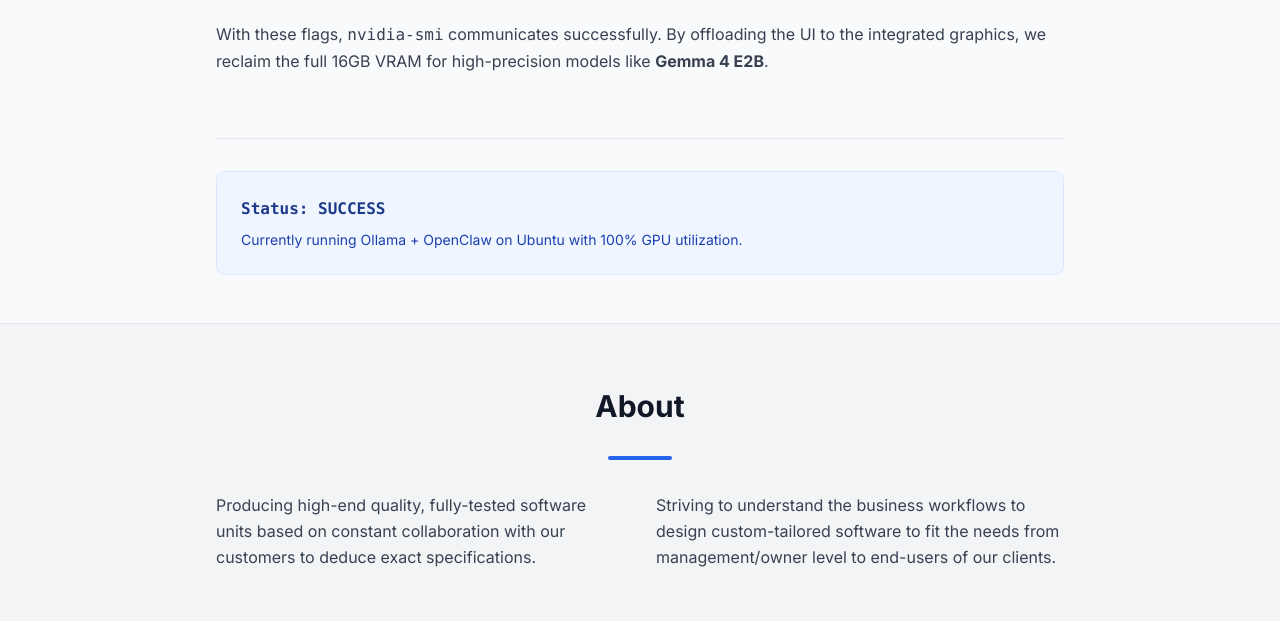
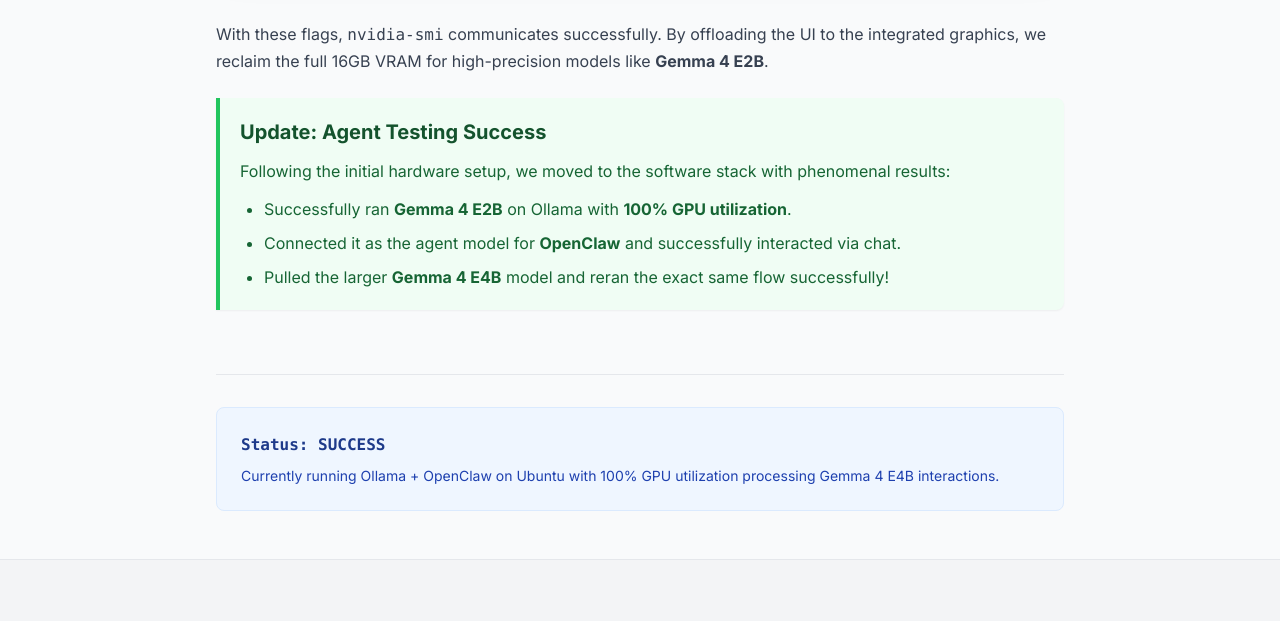
Before and after one commit to ozguramac/ozguramac.github.io, a plain HTML site: page index.html in a window 1280 px wide. Shown: the part 1322-1943 px from the top of the page. Drawn offline with nearby package versions, Linux system fonts and the light colour scheme.

Commit message:
feat: add agent testing success summary and update status description in index.html

```diff
--- a/index.html
+++ b/index.html
@@ -109,15 +109,27 @@
                 </div>
 
                 <h3 class="text-2xl font-bold text-gray-900 mb-4">3. Results</h3>
-                <p class="mb-6">
+                <p class="mb-8">
                     With these flags, <code>nvidia-smi</code> communicates successfully. By offloading the UI to the integrated graphics, we reclaim the full 16GB VRAM for high-precision models like <strong>Gemma 4 E2B</strong>.
                 </p>
+
+                <div class="bg-green-50 border-l-4 border-green-500 p-5 rounded-r-lg mb-6 shadow-sm">
+                    <h4 class="text-xl font-bold text-green-900 mb-3">Update: Agent Testing Success</h4>
+                    <p class="text-green-800 mb-3">
+                        Following the initial hardware setup, we moved to the software stack with phenomenal results:
+                    </p>
+                    <ul class="list-disc pl-6 space-y-2 text-green-800">
+                        <li>Successfully ran <strong>Gemma 4 E2B</strong> on Ollama with <strong>100% GPU utilization</strong>.</li>
+                        <li>Connected it as the agent model for <strong>OpenClaw</strong> and successfully interacted via chat.</li>
+                        <li>Pulled the larger <strong>Gemma 4 E4B</strong> model and reran the exact same flow successfully!</li>
+                    </ul>
+                </div>
             </div>
 
             <footer class="mt-16 pt-8 border-t border-gray-200">
                 <div class="bg-blue-50 border border-blue-100 rounded-lg p-6">
                     <h4 class="font-bold text-blue-900 mb-2 font-mono">Status: SUCCESS</h4>
-                    <p class="text-blue-800 text-sm">Currently running Ollama + OpenClaw on Ubuntu with 100% GPU utilization.</p>
+                    <p class="text-blue-800 text-sm">Currently running Ollama + OpenClaw on Ubuntu with 100% GPU utilization processing Gemma 4 E4B interactions.</p>
                 </div>
             </footer>
         </article>
```
